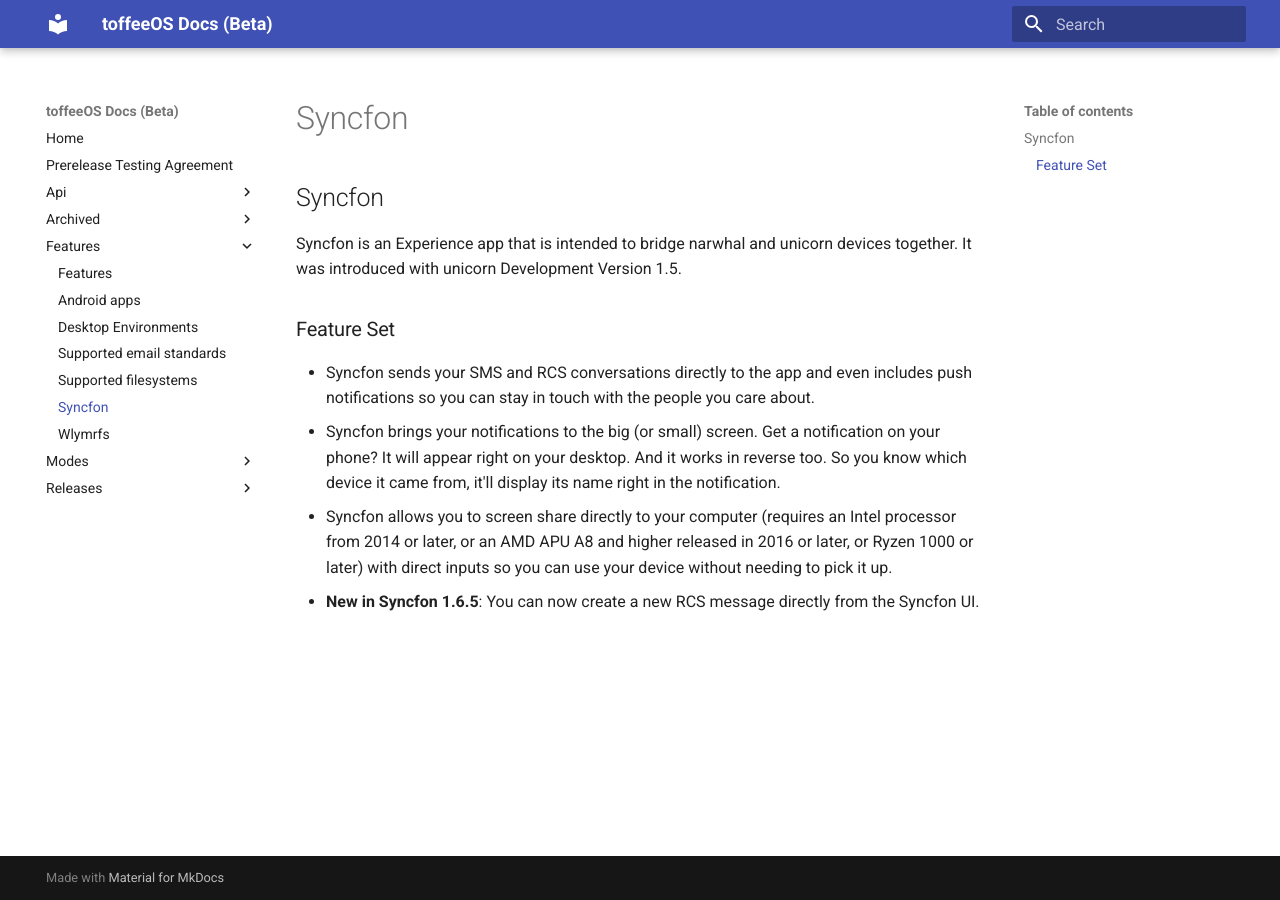
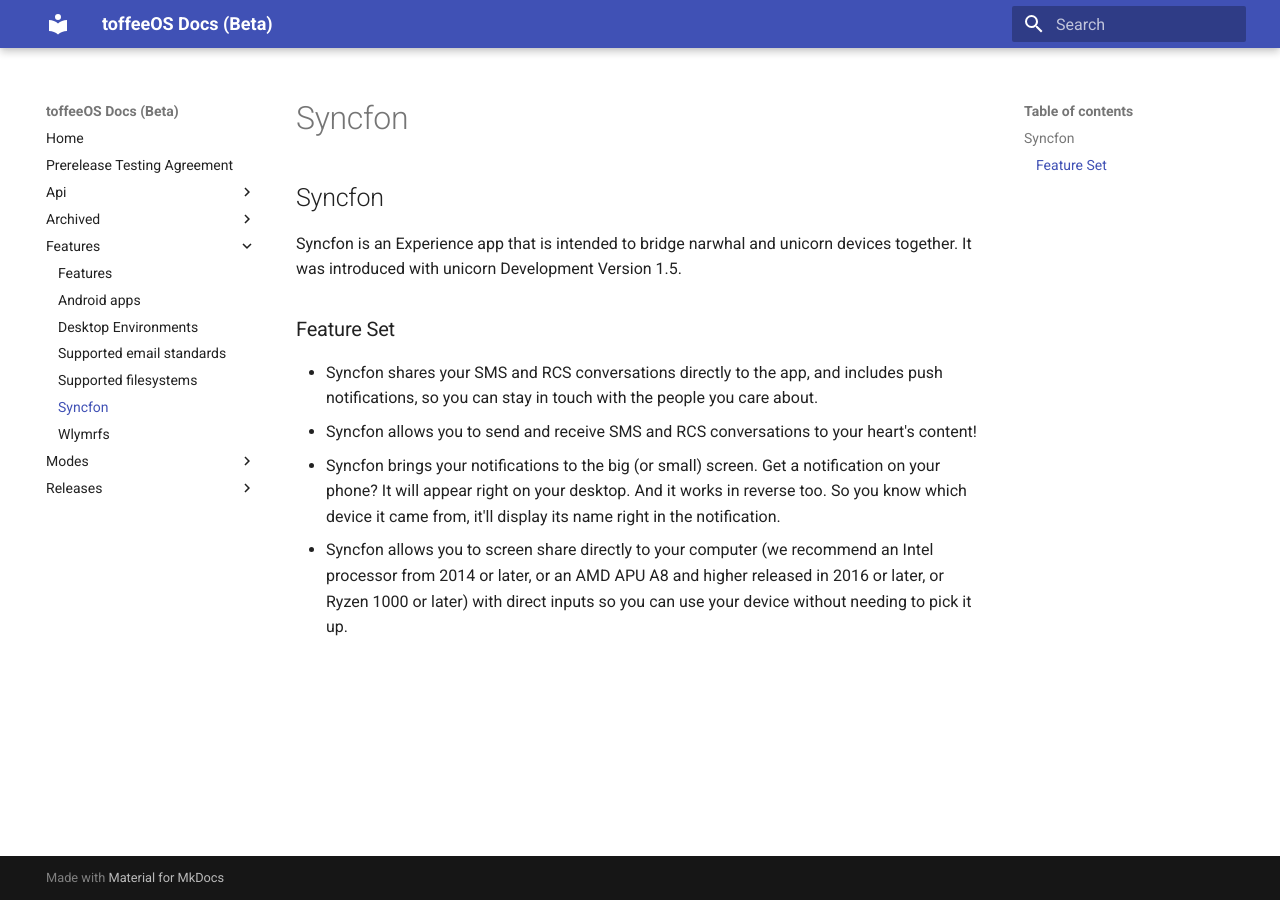
Before and after one commit to Wallymer/toffeeOSdocs, an MkDocs documentation site: the page built from docs/features/syncfon.md, in a window 1280 px wide. Built offline with MkDocs 1.6.1 and Material for MkDocs 9.7.7, drawn with Linux system fonts in a browser that asks for light colours.

Commit message:
Syncfon updates: grammar, rephrasing
Signed-off-by: Slade Watkins <slade@sladewatkins.com>

```diff
--- a/docs/features/syncfon.md
+++ b/docs/features/syncfon.md
@@ -2,7 +2,7 @@
 Syncfon is an Experience app that is intended to bridge narwhal and unicorn devices together. It was introduced with unicorn Development Version 1.5.
 
 ### Feature Set
-- Syncfon sends your SMS and RCS conversations directly to the app and even includes push notifications so you can stay in touch with the people you care about.
+- Syncfon shares your SMS and RCS conversations directly to the app, and includes push notifications, so you can stay in touch with the people you care about.
+- Syncfon allows you to send and receive SMS and RCS conversations to your heart's content!
 - Syncfon brings your notifications to the big (or small) screen. Get a notification on your phone? It will appear right on your desktop. And it works in reverse too. So you know which device it came from, it'll display its name right in the notification.
-- Syncfon allows you to screen share directly to your computer (requires an Intel processor from 2014 or later, or an AMD APU A8 and higher released in 2016 or later, or Ryzen 1000 or later) with direct inputs so you can use your device without needing to pick it up.
-- **New in Syncfon 1.6.5**: You can now create a new RCS message directly from the Syncfon UI.
+- Syncfon allows you to screen share directly to your computer (we recommend an Intel processor from 2014 or later, or an AMD APU A8 and higher released in 2016 or later, or Ryzen 1000 or later) with direct inputs so you can use your device without needing to pick it up.
```
